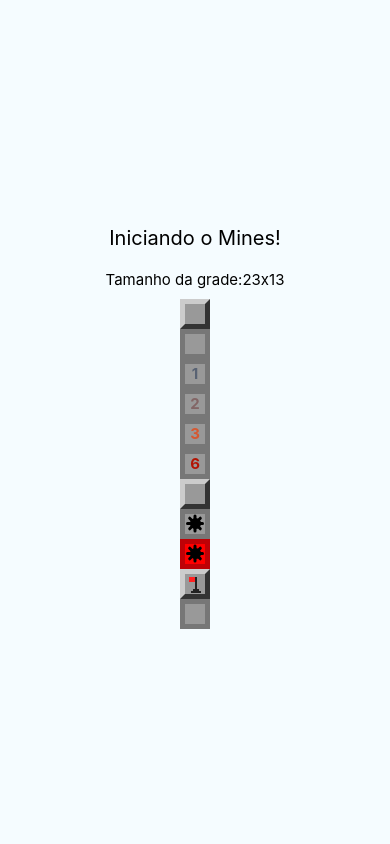
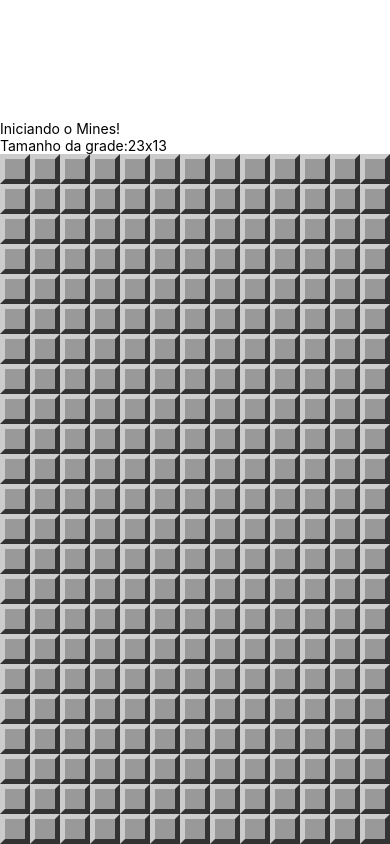
Before and after one commit to GabrielTrindade20/Projeto-Campo-Minado, a React Native app in the folder mines/: screen / in a window 390 px wide. Built offline with nearby package versions, Linux system fonts and the light colour scheme.

Commit message:
criação componentes e minas

```diff
--- a/mines/App.js
+++ b/mines/App.js
@@ -2,10 +2,36 @@ import React, { Component } from 'react';
 import { StyleSheet, Text, View } from 'react-native';
 
 import params from './src/params';
-import Field from './src/componets/Field';
+import MineField from './src/componets/MineField';
+import {
+  createMineBoard
+} from './src/functions'
 
 
 export default class App extends Component {
+
+  constructor(props) {
+    super(props)
+    this.state = this.createState()
+  }
+
+  //Calcula a quantidade de minas no tabluleiro
+  minesAmount = () => {
+    const cols = params.getColumnsAmout()
+    const rows = params.getRowsamout()
+    return Math.ceil(cols * rows * params.difficultLevel)
+  }
+
+  //Cria o estado do componente(ex: tabuleiro, os campos abertos, com mina)
+  createState = () => {
+    const cols = params.getColumnsAmout()
+    const rows = params.getRowsamout()
+    return {
+      board: createMineBoard(rows, cols, this.minesAmount())
+    }
+  }
+
+
   render() {
     return (
       <View style={styles.container}>
@@ -14,35 +40,22 @@ export default class App extends Component {
           {params.getRowsamout()}x{params.getColumnsAmout()}
         </Text>
 
-        <Field />
-        <Field opened />
-        <Field opened nearMines={1} />
-        <Field opened nearMines={2} />
-        <Field opened nearMines={3} />
-        <Field opened nearMines={6} />
-        <Field mined />
-        <Field mined opened/>
-        <Field mined opened exploded/>
-        <Field flagged/>
-        <Field flagged opened/>
+        <View style={styles.board}>
+          <MineField board={this.state.board} />
+        </View>
 
       </View>
     );
   }
 }
+
 const styles = StyleSheet.create({
   container: {
     flex: 1,
-    justifyContent: 'center',
+    justifyContent: 'flex-end',
+  },
+  board: {
     alignItems: 'center',
-    backgroundColor: '#F5FCFF',
+    backgroundColor: '#AAA'
   },
-  welcome: {
-    fontSize: 20,
-    margin: 10
-  },
-  instructions: {
-    fontSize: 15,
-    margin: 10,
-  }
 });
--- a/mines/src/componets/Field.js
+++ b/mines/src/componets/Field.js
@@ -43,7 +43,7 @@ export default props => {
             }
 
             {
-                mined && opened ? <Mine></Mine> : false
+                mined && opened ? <Mine /> : false
             }
 
             {
--- /dev/null
+++ b/mines/src/componets/MineField.js
@@ -0,0 +1,21 @@
+import React from 'react'
+import { View, StyleSheet } from 'react-native'
+
+import Field from './Field'
+
+export default props => {
+    const rows = props.board.map((row, r) => {
+        const columns = row.map((field, c) => {
+            return <Field {...field} key={c} />
+        })
+        return <View key={r}
+        style={{flexDirection: 'row'}}>{columns}</View>
+    })
+    return <View style={styles.container}>{rows}</View>
+}
+
+const styles = StyleSheet.create({
+    container: {
+        backgroundColor: '#EEE',
+    }
+})
--- /dev/null
+++ b/mines/src/functions.js
@@ -0,0 +1,43 @@
+
+//Função para criar o tabuleiro
+const createBoard =  (rows, columns) => {
+    return Array(rows).fill(0).map((_, row) => {
+        return Array(columns).fill(0).map((_, columns) => {
+            return {
+                row,
+                columns,
+                opened: false,
+                flagged: false,
+                mined: false,
+                exploded: false,
+                nearMines: 0,
+            }
+        })
+    })
+}
+
+//Espalhar as minas por todo o campo
+const spreadMines = (board, minesAmount) => {
+    const rows = board.length
+    const columns = board[0].length
+    let minesPlanted = 0
+
+    while (minesPlanted < minesAmount) {
+        const rowSel = parseInt(Math.random() * rows, 10)
+        const columnSel = parseInt(Math.random() * columns, 10)
+
+        if (!board [rowSel][columnSel].mined){
+            board[rowSel][columnSel].mined = true
+            minesPlanted++
+        }
+    }
+}
+
+//criar o tabuleiro com as minas plantadas
+const createMineBoard = (rows, columns, minesAmount) => {
+    const board = createBoard(rows, columns)
+    spreadMines(board, minesAmount)
+    return board
+}
+
+export {createMineBoard}
```
